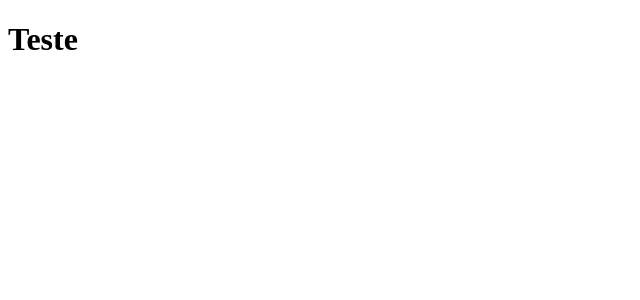
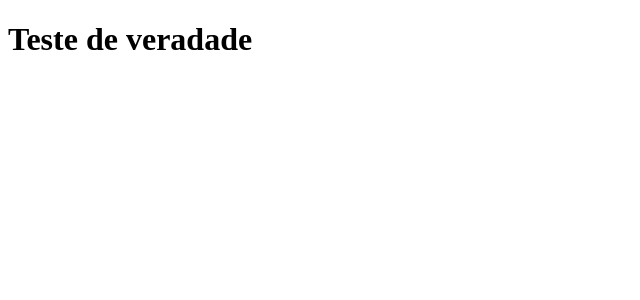
Before and after one commit to mateusOG/CloneTabNews, a Next.js app: page / in a window 1280 px wide. Shown: the top 300 px of the page, without its empty margins (0-640 px from the left). Built offline with nearby package versions, Linux system fonts and the light colour scheme.

Commit message:
teste par a vercel

```diff
--- a/pages/index.js
+++ b/pages/index.js
@@ -1,5 +1,5 @@
 function Home(){
-    return <h1>Teste</h1>
+    return <h1>Teste de veradade </h1>
 }
 
 export default Home;
```
